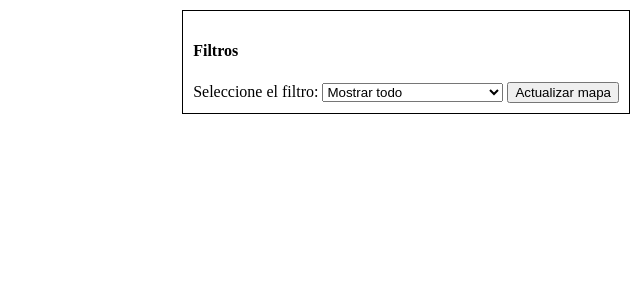
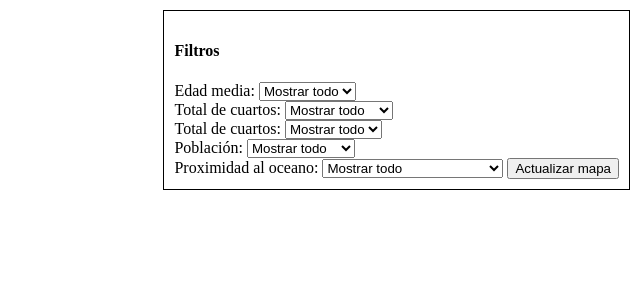
Before and after one commit to itsHaydo/mapaFiltrado, a Flask app: template templates/index.html in a window 1280 px wide. Shown: the top 300 px of the page, without its empty margins (640-1280 px from the left). Run offline with Flask 3, Linux system fonts and the light colour scheme; the template is opened without the code that fills it, so the values that code supplies are empty.

Commit message:
Avance unicamente filtros html sin filtrar

```diff
--- a/templates/index.html
+++ b/templates/index.html
@@ -7,14 +7,63 @@
 <body>
 <div style="position: fixed; top: 10px; right: 10px; z-index: 1000; background-color: white; padding: 10px; border: 1px solid black;">
     <h4>Filtros</h4>
-    <label for="filter-select">Seleccione el filtro:</label>
-    <select id="filter-select">
+    <label for="filter-select-age">Edad media:</label>
+    <select id="filter-select-age">
+        <option value="all">Mostrar todo</option>
+        <option value="inland">1.0 - 10.0</option>
+        <option value="near_bay">11.0 - 20.0</option>
+        <option value="very_near_bay">21.0 - 30.0</option>
+        <option value="island">31.0 - 40.0</option>
+        <option value="island">41.0 - 50.0</option>
+        <option value="island">51.0 - 60.0</option>
+    </select>
+    <br>
+
+    <label for="filter-select-rooms">Total de cuartos:</label>
+    <select id="filter-select-rooms">
+        <option value="all">Mostrar todo</option>
+        <option value="inland">1 - 7000</option>
+        <option value="near_bay">7001 - 14000</option>
+        <option value="very_near_bay">14001 - 21000</option>
+        <option value="island">21001 - 28000</option>
+        <option value="island">28001 - 35000</option>
+        <option value="island">35001 - 42000</option>
+    </select>
+    <br>
+
+    <label for="filter-select-bedrooms">Total de cuartos:</label>
+    <select id="filter-select-bedrooms">
+        <option value="all">Mostrar todo</option>
+        <option value="inland">1 - 1500</option>
+        <option value="near_bay">1501 - 3000</option>
+        <option value="very_near_bay">3001 - 4500</option>
+        <option value="island">4501 - 6000</option>
+        <option value="island">6001 - 7500</option>
+    </select>
+    <br>
+
+    <label for="filter-select-population">Población:</label>
+    <select id="filter-select-population">
+        <option value="all">Mostrar todo</option>
+        <option value="inland">1 - 5000</option>
+        <option value="near_bay">5001 - 10000</option>
+        <option value="very_near_bay">10001 - 15000</option>
+        <option value="island">15001 - 20000</option>
+        <option value="island">25001 - 30000</option>
+        <option value="island">35001 - 40000</option>
+    </select>
+    <br>
+
+    <label for="filter-select-ocean">Proximidad al oceano:</label>
+    <select id="filter-select-ocean">
         <option value="all">Mostrar todo</option>
         <option value="inland">Mostrar lejos del mar</option>
         <option value="near_bay">Mostrar cerca del bahías</option>
         <option value="very_near_bay">Mostrar muy cerca del mar</option>
         <option value="island">Mostrar en isla</option>
     </select>
+
+
     <button id="update-map-button">Actualizar mapa</button>
 </div>
 
```
Also changed, not shown: filtrado_sinRepetir.py (added, +18 -0 lines).
